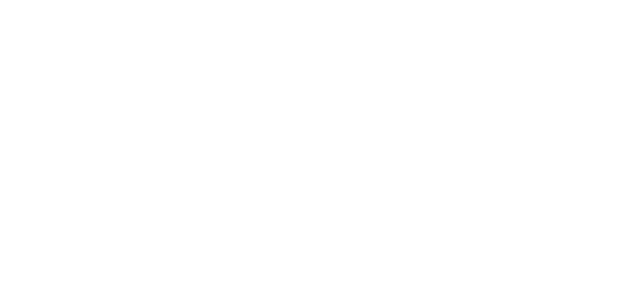
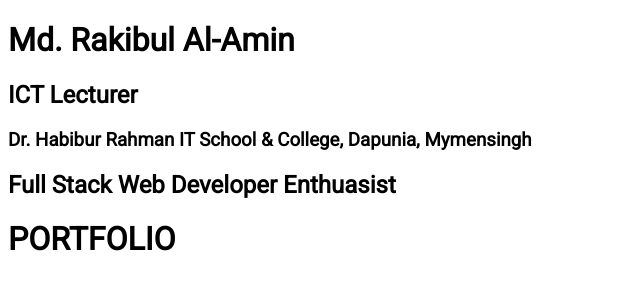
Before and after one commit to Hasanrakib010/practice-website, a plain HTML site: page index.html in a window 1280 px wide. Shown: the whole page, without its empty margins (0-640 px from the left). Drawn offline with Linux system fonts and the light colour scheme.

Commit message:
header added

```diff
--- a/index.html
+++ b/index.html
@@ -6,10 +6,22 @@
     <meta http-equiv="X-UA-Compatible" content="IE=edge">
     <meta name="viewport" content="width=device-width, initial-scale=1.0">
     <title>My Practice Website</title>
+    <link rel="preconnect" href="https://fonts.googleapis.com">
+    <link rel="preconnect" href="https://fonts.gstatic.com" crossorigin>
+    <link href="https://fonts.googleapis.com/css2?family=Roboto&display=swap" rel="stylesheet">
+    <link rel="stylesheet" href="style.css">
 </head>
 
 <body>
-
+    <div>
+        <h1>Md. Rakibul Al-Amin</h1>
+        <h2>ICT Lecturer</h2>
+        <h3>Dr. Habibur Rahman IT School & College, Dapunia, Mymensingh</h3>
+        <h2>Full Stack Web Developer Enthuasist</h3>
+    </div>
+    <div>
+        <h1>PORTFOLIO</h1>
+    </div>
 </body>
 
 </html>
--- a/style.css
+++ b/style.css
@@ -0,0 +1,3 @@
+body{
+    font-family: 'Roboto', sans-serif;
+}
```
